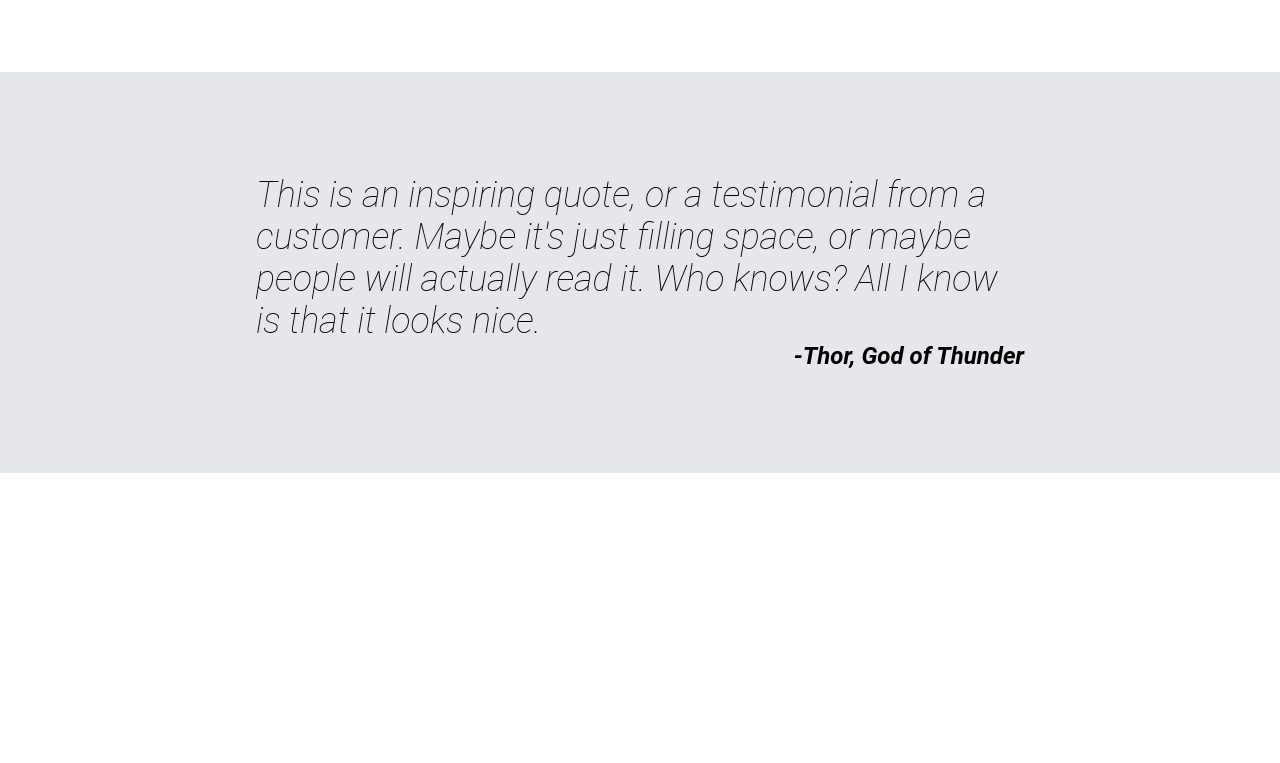
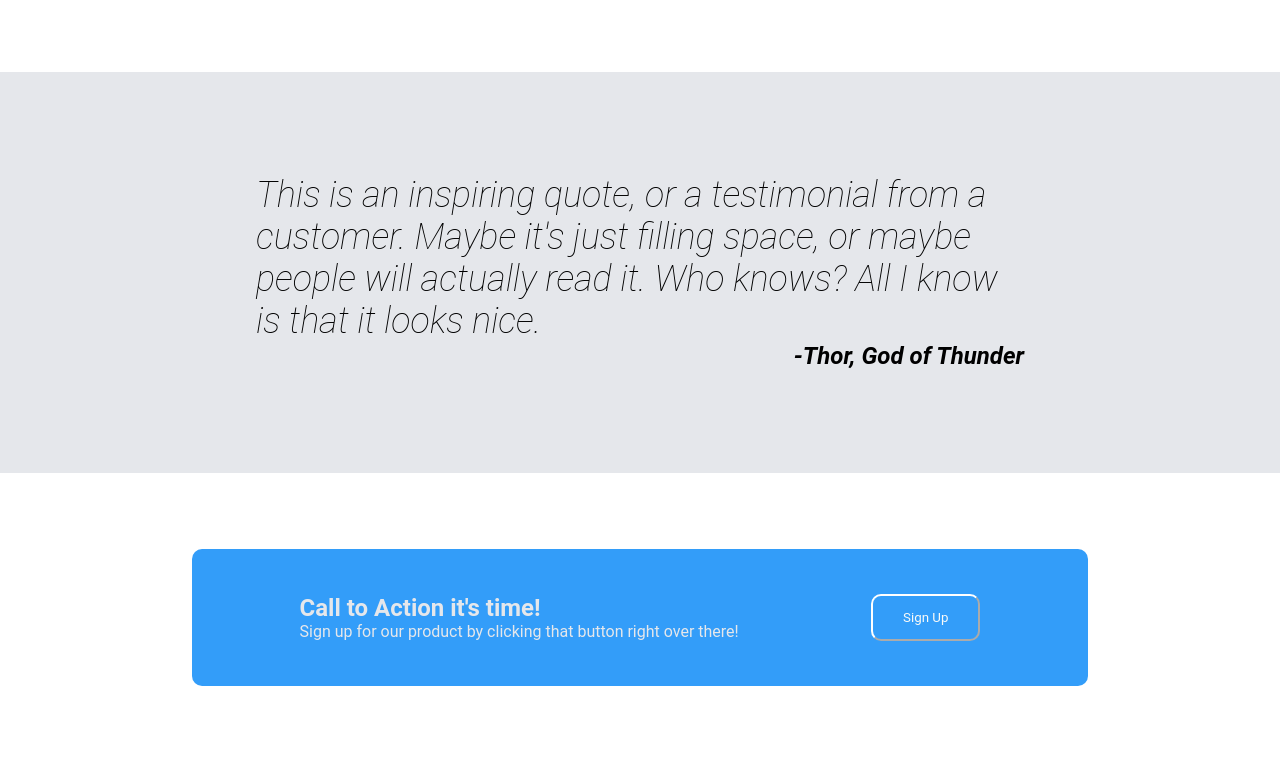
Before and after one commit to MichaelLutz1/landing-page, a plain HTML site: page index.html in a window 1280 px wide. Shown: the part 947-1710 px from the top of the page. Before the commit the page ends 1420 px from the top, so only its background shows below. Drawn offline with Linux system fonts and the light colour scheme.

Commit message:
added sign-up box

```diff
--- a/index.html
+++ b/index.html
@@ -51,5 +51,14 @@
         <p style="margin: 0px;">This is an inspiring quote, or a testimonial from a customer. Maybe it's just filling space, or maybe people will actually read it. Who knows? All I know is that it looks nice.</p>
         <p class="signiture">-Thor, God of Thunder</p>
     </div>
+    <div class="container sign-up">
+        <div class="sign-up-box">
+            <div id="sign-up">
+                <div id="call">Call to Action it's time!</div>
+                <div id="sign">Sign up for our product by clicking that button right over there!</div>
+            </div>
+            <button class="button sign-up">Sign Up</button>
+        </div>
+    </div>
 </body>
 </html>
--- a/styles.css
+++ b/styles.css
@@ -50,10 +50,13 @@
 }
 
 .button{
-    background-color: #3382f6;
+    background-color: rgb(51, 157, 249);
     color: #f9faf8;
-    border-radius: 5px;
-    padding: 5px 20px 5px 20px;
+    border-radius: 10px;
+    padding: 12px 30px;
+    border-color: white;
+    height: auto;
+    width: auto;
 }
 
 body{
@@ -113,3 +116,26 @@ img{
     margin: 0px;
 
 }
+
+.sign-up-box{
+    padding: 5% 12%;
+    background-color: rgb(51, 157, 249);
+    color: #e5e7eb;
+    margin: auto;
+    border-radius: 10px;
+    display: flex;
+    justify-content: space-between;
+    width: 100%;
+}
+.container.sign-up{
+    padding: 6% 15%;
+}
+#sign-up{
+    display: flex;
+    flex-direction: column;
+}
+#call{
+    font-weight: bold;
+    font-size: 24px;
+
+}
```
